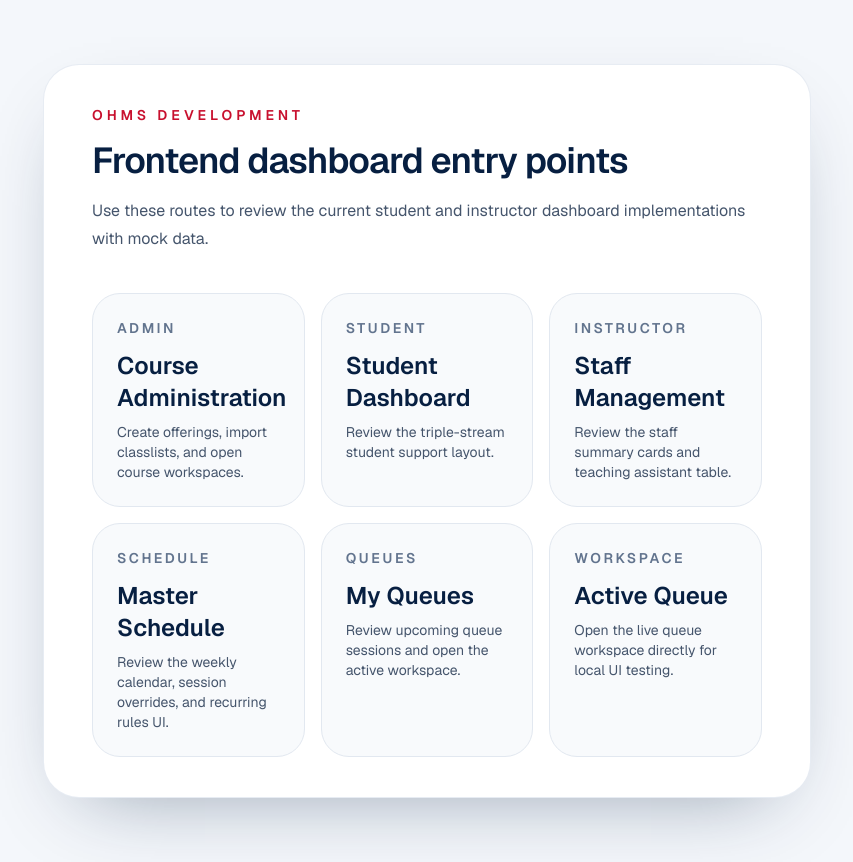
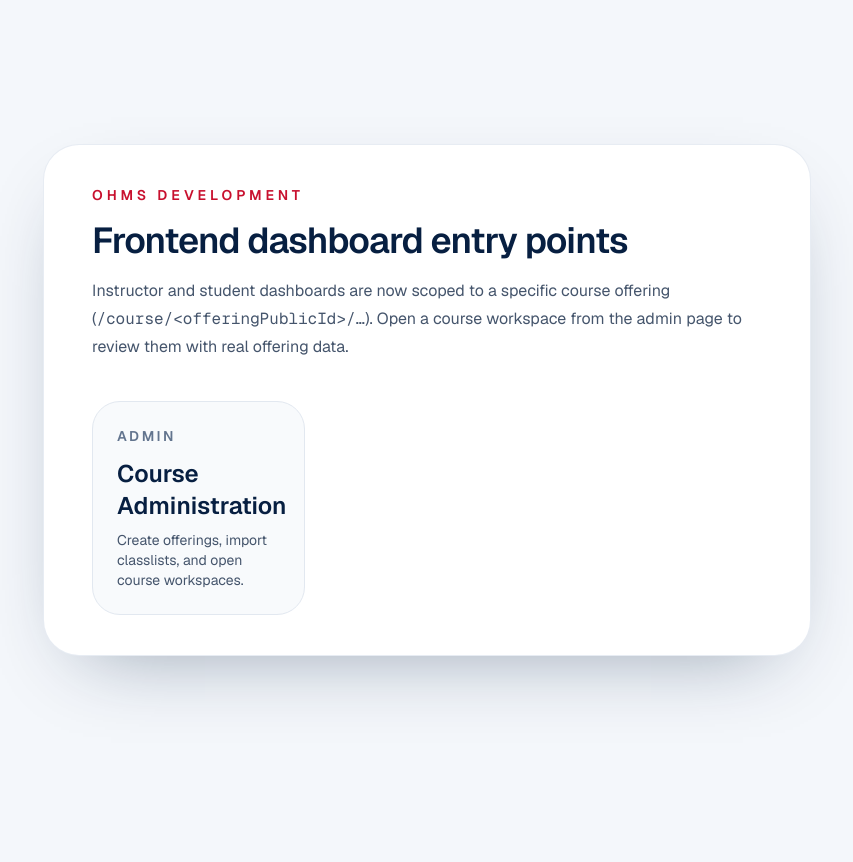
Before and after one commit to CSC392-CSC492-Building-AI-ML-systems/OfficeHourSystem, a Next.js app: page / in a window 1280 px wide. Shown: the whole page, without its empty margins (213-1066 px from the left). After the commit the page ends 800 px from the top, so only its background shows below. Built offline with nearby package versions, Linux system fonts and the light colour scheme.

Commit message:
Refactored url query parameters as path parameters instead

```diff
--- a/src/app/components/instructor/Navbar.tsx
+++ b/src/app/components/instructor/Navbar.tsx
@@ -1,7 +1,7 @@
 import Link from "next/link";
 import { Bell, Search, UserCircle } from "lucide-react";
 
-import { withOfferingParam } from "@/lib/offeringUrls";
+import { courseRouteHref } from "@/lib/offeringUrls";
 
 export type InstructorNavItem = "dashboard" | "queues" | "schedule";
 
@@ -42,7 +42,7 @@ export function Navbar({
           <nav className="flex flex-wrap items-center gap-6 text-sm font-medium">
             {navPaths.map((link) => {
               const isActive = link.key === activeItem;
-              const href = withOfferingParam(link.path, offeringPublicId);
+              const href = courseRouteHref(link.path, offeringPublicId);
 
               return (
                 <Link
--- a/src/app/(dashboard)/instructor/my-queues/active/page.tsx
+++ b/src/app/course/[offeringPublicId]/instructor/my-queues/active/page.tsx
@@ -8,19 +8,22 @@ import ActiveQueuePage from "@/app/components/instructor/queues/ActiveQueuePage"
 import { resolveInstructorOfferingPage } from "@/lib/auth/instructorPage";
 
 type PageProps = {
-  searchParams: Promise<{ offering?: string; sessionId?: string }>;
+  params: Promise<{ offeringPublicId: string }>;
+  searchParams: Promise<{ sessionId?: string }>;
 };
 
 export default async function InstructorActiveQueueRoute({
+  params,
   searchParams,
 }: PageProps) {
-  const { offering, sessionId } = await searchParams;
+  const { offeringPublicId } = await params;
+  const { sessionId } = await searchParams;
 
   let pageContext;
   try {
     pageContext = await resolveInstructorOfferingPage(
-      offering,
-      "/instructor/my-queues/active",
+      offeringPublicId,
+      `/course/${offeringPublicId}/instructor/my-queues/active`,
     );
   } catch (error) {
     return <OfferingAccessMessage error={offeringAccessFromUnknown(error)} />;
--- a/src/app/(dashboard)/instructor/my-queues/page.tsx
+++ b/src/app/course/[offeringPublicId]/instructor/page.tsx
@@ -2,23 +2,21 @@ import {
   OfferingAccessMessage,
   offeringAccessFromUnknown,
 } from "@/app/components/instructor/OfferingAccessMessage";
-import MyQueuesPage from "@/app/components/instructor/queues/MyQueuesPage";
+import InstructorDashboard from "@/app/components/instructor/InstructorDashboard";
 import { resolveInstructorOfferingPage } from "@/lib/auth/instructorPage";
 
 type PageProps = {
-  searchParams: Promise<{ offering?: string }>;
+  params: Promise<{ offeringPublicId: string }>;
 };
 
-export default async function InstructorMyQueuesPage({
-  searchParams,
-}: PageProps) {
-  const { offering } = await searchParams;
+export default async function InstructorPage({ params }: PageProps) {
+  const { offeringPublicId } = await params;
 
   let pageContext;
   try {
     pageContext = await resolveInstructorOfferingPage(
-      offering,
-      "/instructor/my-queues",
+      offeringPublicId,
+      `/course/${offeringPublicId}/instructor`,
     );
   } catch (error) {
     return <OfferingAccessMessage error={offeringAccessFromUnknown(error)} />;
@@ -26,7 +24,7 @@ export default async function InstructorMyQueuesPage({
 
   return (
     <main>
-      <MyQueuesPage
+      <InstructorDashboard
         offeringPublicId={pageContext.offeringPublicId}
         courseLabel={pageContext.courseLabel}
       />
--- a/src/app/instructor/scan/page.tsx
+++ b/src/app/course/[offeringPublicId]/instructor/scan/page.tsx
@@ -8,11 +8,13 @@ import { ScanPage } from "@/app/components/instructor/scan/ScanPage";
 import { resolveInstructorOfferingPage } from "@/lib/auth/instructorPage";
 
 type PageProps = {
-  searchParams: Promise<{ offering?: string; sessionId?: string }>;
+  params: Promise<{ offeringPublicId: string }>;
+  searchParams: Promise<{ sessionId?: string }>;
 };
 
-export default async function ScanRoute({ searchParams }: PageProps) {
-  const { offering, sessionId } = await searchParams;
+export default async function ScanRoute({ params, searchParams }: PageProps) {
+  const { offeringPublicId } = await params;
+  const { sessionId } = await searchParams;
 
   if (!sessionId) {
     return (
@@ -22,9 +24,11 @@ export default async function ScanRoute({ searchParams }: PageProps) {
     );
   }
 
-  let pageContext;
   try {
-    await resolveInstructorOfferingPage(offering, "/instructor/scan");
+    await resolveInstructorOfferingPage(
+      offeringPublicId,
+      `/course/${offeringPublicId}/instructor/scan`,
+    );
   } catch (error) {
     return <OfferingAccessMessage error={offeringAccessFromUnknown(error)} />;
   }
--- a/src/app/(dashboard)/instructor/schedule/page.tsx
+++ b/src/app/course/[offeringPublicId]/instructor/schedule/page.tsx
@@ -11,19 +11,17 @@ import {
 import { getInstructorSchedulePage } from "@/lib/queries/officeHourScheduling";
 
 type PageProps = {
-  searchParams: Promise<{ offering?: string }>;
+  params: Promise<{ offeringPublicId: string }>;
 };
 
-export default async function InstructorSchedulePage({
-  searchParams,
-}: PageProps) {
-  const { offering } = await searchParams;
+export default async function InstructorSchedulePage({ params }: PageProps) {
+  const { offeringPublicId } = await params;
 
   let pageContext;
   try {
     pageContext = await resolveInstructorOfferingPage(
-      offering,
-      "/instructor/schedule",
+      offeringPublicId,
+      `/course/${offeringPublicId}/instructor/schedule`,
     );
   } catch (error) {
     return <OfferingAccessMessage error={offeringAccessFromUnknown(error)} />;
--- a/src/app/page.tsx
+++ b/src/app/page.tsx
@@ -11,8 +11,10 @@ export default function Home() {
           Frontend dashboard entry points
         </h1>
         <p className="mt-4 max-w-2xl text-base leading-7 text-slate-600">
-          Use these routes to review the current student and instructor
-          dashboard implementations with mock data.
+          Instructor and student dashboards are now scoped to a specific course
+          offering (<code>/course/&lt;offeringPublicId&gt;/…</code>). Open a
+          course workspace from the admin page to review them with real offering
+          data.
         </p>
 
         <div className="mt-10 grid gap-4 md:grid-cols-2 xl:grid-cols-3">
@@ -30,82 +32,6 @@ export default function Home() {
               Create offerings, import classlists, and open course workspaces.
             </p>
           </Link>
-
-          <Link
-            href="/student"
-            className="rounded-[28px] border border-slate-200 bg-[#f8fafc] px-6 py-6 transition hover:-translate-y-0.5 hover:border-slate-300 hover:shadow-lg"
-          >
-            <p className="text-sm font-semibold uppercase tracking-[0.18em] text-slate-500">
-              Student
-            </p>
-            <p className="mt-3 text-2xl font-semibold text-[#071f41]">
-              Student Dashboard
-            </p>
-            <p className="mt-2 text-sm text-slate-600">
-              Review the triple-stream student support layout.
-            </p>
-          </Link>
-
-          <Link
-            href="/instructor"
-            className="rounded-[28px] border border-slate-200 bg-[#f8fafc] px-6 py-6 transition hover:-translate-y-0.5 hover:border-slate-300 hover:shadow-lg"
-          >
-            <p className="text-sm font-semibold uppercase tracking-[0.18em] text-slate-500">
-              Instructor
-            </p>
-            <p className="mt-3 text-2xl font-semibold text-[#071f41]">
-              Staff Management
-            </p>
-            <p className="mt-2 text-sm text-slate-600">
-              Review the staff summary cards and teaching assistant table.
-            </p>
-          </Link>
-
-          <Link
-            href="/instructor/schedule"
-            className="rounded-[28px] border border-slate-200 bg-[#f8fafc] px-6 py-6 transition hover:-translate-y-0.5 hover:border-slate-300 hover:shadow-lg"
-          >
-            <p className="text-sm font-semibold uppercase tracking-[0.18em] text-slate-500">
-              Schedule
-            </p>
-            <p className="mt-3 text-2xl font-semibold text-[#071f41]">
-              Master Schedule
-            </p>
-            <p className="mt-2 text-sm text-slate-600">
-              Review the weekly calendar, session overrides, and recurring rules
-              UI.
-            </p>
-          </Link>
-
-          <Link
-            href="/instructor/my-queues"
-            className="rounded-[28px] border border-slate-200 bg-[#f8fafc] px-6 py-6 transition hover:-translate-y-0.5 hover:border-slate-300 hover:shadow-lg"
-          >
-            <p className="text-sm font-semibold uppercase tracking-[0.18em] text-slate-500">
-              Queues
-            </p>
-            <p className="mt-3 text-2xl font-semibold text-[#071f41]">
-              My Queues
-            </p>
-            <p className="mt-2 text-sm text-slate-600">
-              Review upcoming queue sessions and open the active workspace.
-            </p>
-          </Link>
-
-          <Link
-            href="/instructor/my-queues/active"
-            className="rounded-[28px] border border-slate-200 bg-[#f8fafc] px-6 py-6 transition hover:-translate-y-0.5 hover:border-slate-300 hover:shadow-lg"
-          >
-            <p className="text-sm font-semibold uppercase tracking-[0.18em] text-slate-500">
-              Workspace
-            </p>
-            <p className="mt-3 text-2xl font-semibold text-[#071f41]">
-              Active Queue
-            </p>
-            <p className="mt-2 text-sm text-slate-600">
-              Open the live queue workspace directly for local UI testing.
-            </p>
-          </Link>
         </div>
       </section>
     </main>
--- a/src/lib/auth/instructorPage.ts
+++ b/src/lib/auth/instructorPage.ts
@@ -19,21 +19,18 @@ export type InstructorOfferingPageContext = {
 };
 
 export async function resolveInstructorOfferingPage(
-  offeringParam: string | undefined,
+  offeringPublicId: string | undefined,
   redirectPath: string,
 ): Promise<InstructorOfferingPageContext> {
   const session = await getRequestSession();
   if (!session) {
-    const params = offeringParam
-      ? `?redirect=${encodeURIComponent(`${redirectPath}?offering=${offeringParam}`)}`
-      : `?redirect=${encodeURIComponent(redirectPath)}`;
-    redirect(`/api/auth/session${params}`);
+    redirect(`/api/auth/session?redirect=${encodeURIComponent(redirectPath)}`);
   }
 
   const userId = parseSessionUserId(session);
   const context = await requireOfferingTeachingStaff(
     userId,
-    offeringParam ?? "",
+    offeringPublicId ?? "",
   );
 
   return {
```
Also changed, not shown: src/app/course/[offeringPublicId]/instructor/my-queues/page.tsx (renamed from src/app/(dashboard)/instructor/page.tsx, +9 -6 lines), src/lib/offeringUrls.ts (+23 -18 lines), src/app/course/[offeringPublicId]/student/page.tsx (renamed from src/app/(dashboard)/student/page.tsx), 1 other file (tests, documents, lock files or other folders).
